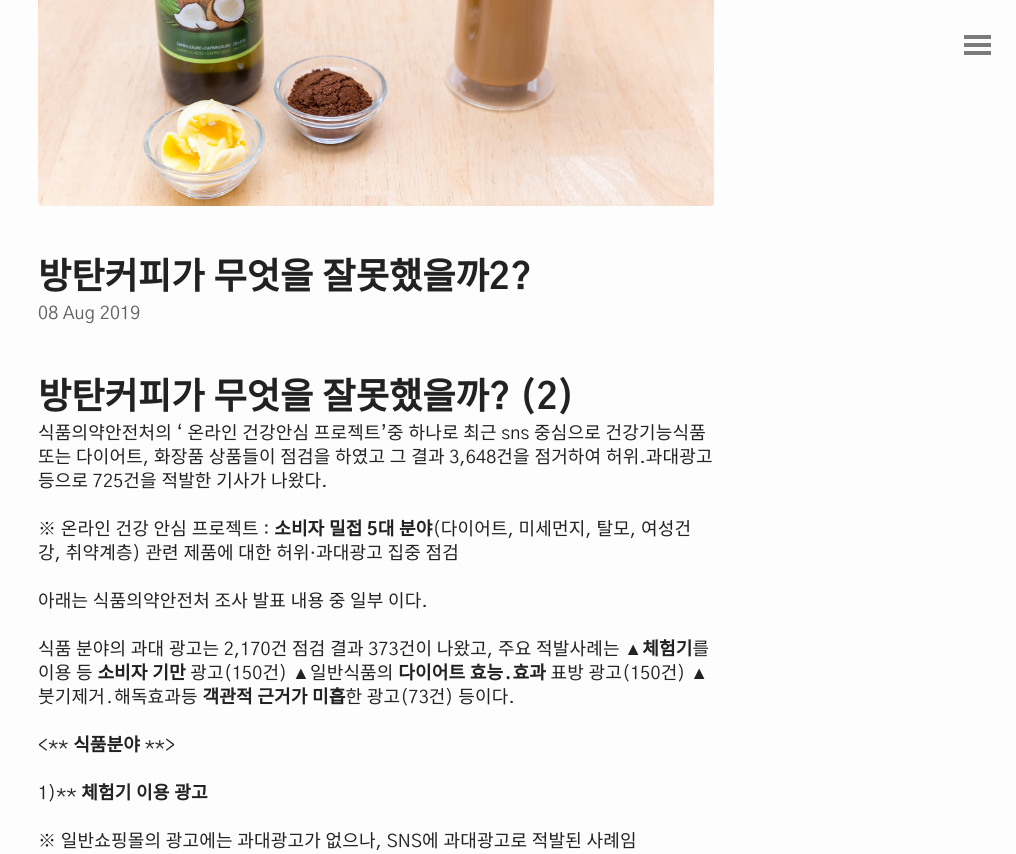
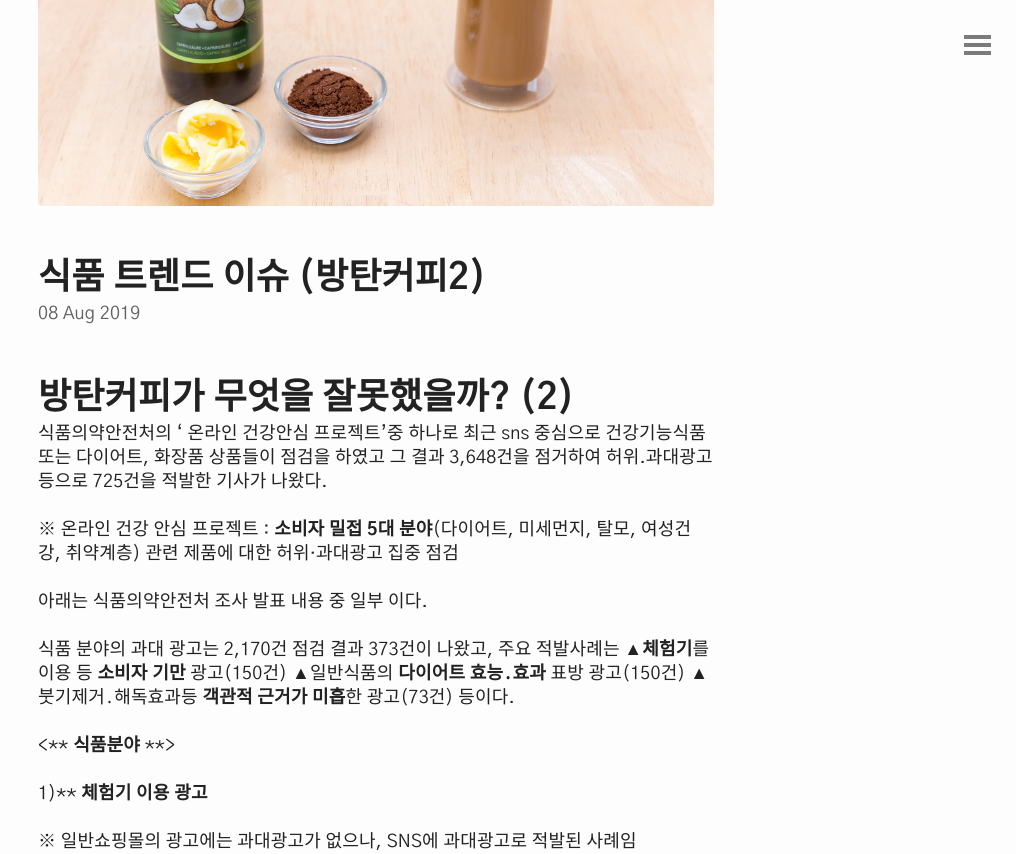
Before and after one commit to sese2/foodstory, a Jekyll site: the page built from _posts/2019-08-08-Food-Information-Story-6.md, in a window 1280 px wide and 900 px high, scrolled down 484 px, cut to the strip 0-854 px from the top of the window. Shown: the whole strip, without its empty margins (264-1280 px from the left). Built offline with Jekyll 4.4.1, drawn with Linux system fonts in a browser that asks for light colours; comment, search, counter and statistics services are not loaded.

Commit message:
글수정

```diff
--- a/_posts/2019-08-08-Food-Information-Story-6.md
+++ b/_posts/2019-08-08-Food-Information-Story-6.md
@@ -1,6 +1,6 @@
 ---
 layout: post
-title: 방탄커피가 무엇을 잘못했을까2?
+title: 식품 트렌드 이슈 (방탄커피2)
 date: 2019-08-08 10:30:00 +09:00
 author: "ssong"
 permalink: /Food-Information-Story5/
```
Also changed, not shown: _posts/2019-08-07-Food-Information-Story-5.md (+1 -1 lines).
